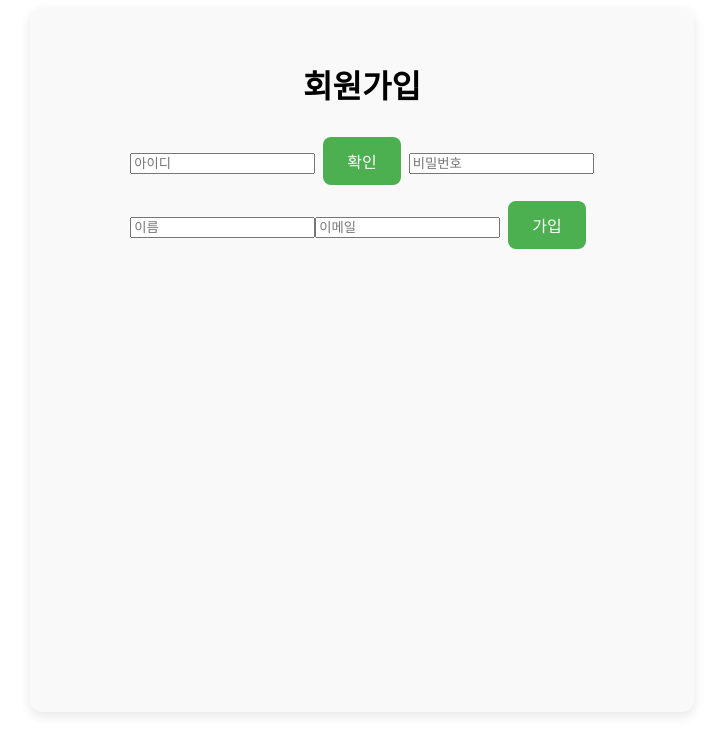
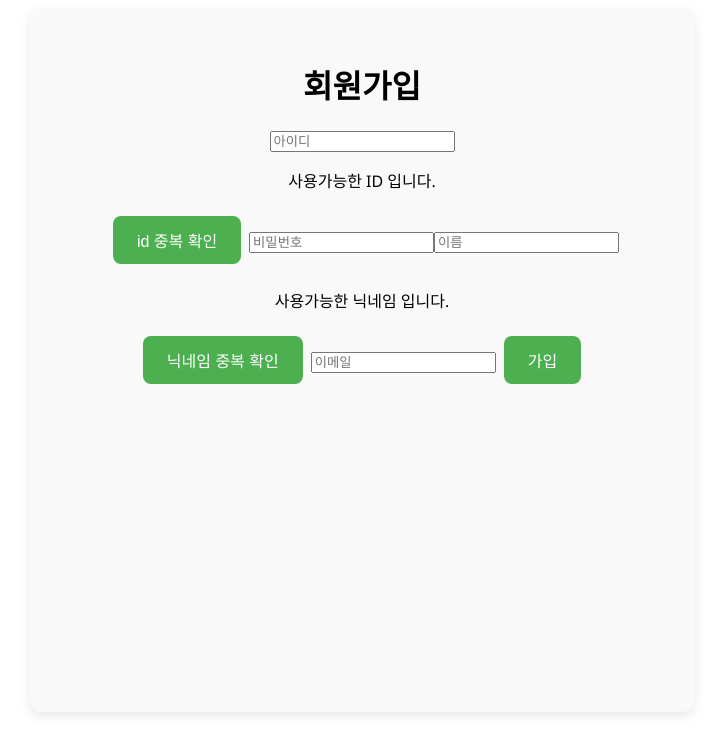
Before and after one commit to kdt-ful-class-three-group/updown, a React (Vite) app in the folder updown/client/: page /signup in a window 1280 px wide. Shown: the top 754 px of the page, without its empty margins (278-1001 px from the left). Built offline with nearby package versions, Linux system fonts and the light colour scheme.

Commit message:
현재 문구 표출은 되나, 초기 값이 false라 처음에 무조건 사용가능한 아이디 입니다가 표출됨.

```diff
--- a/updown/client/src/pages/SignUpPage.jsx
+++ b/updown/client/src/pages/SignUpPage.jsx
@@ -8,7 +8,8 @@ export const SignUpPage = () => {
   const [password, setPassword] = useState("");
   const [name, setName] = useState("");
   const [email, setEmail] = useState("");
-  const [validID, setValidID] = useState();
+  const [validID, setValidID] = useState(null);
+  const [validName, setVaildName] = useState(null);
   const navigate = useNavigate();
 
   const getFetch = async () => {
@@ -26,6 +27,7 @@ export const SignUpPage = () => {
       console.log('name:',nameData);
       // true, false값을 받아옴.
       setValidID(idData);
+      setVaildName(nameData);
     } catch (err) {
       console.log(`${err} 에러발생`);
     }
@@ -66,10 +68,12 @@ export const SignUpPage = () => {
     <div>
       <input type="text" placeholder="아이디" value={id} onChange={(e) => setId(e.target.value)} />
       {/* 아이디가 중복되면 p태그로 출력 */}
-      {validID && <p>중복된 아이디입니다.</p>}
-      <button onClick={getFetch}>확인</button>
+      {validID ? <p>중복된 아이디입니다.</p> : <p>사용가능한 ID 입니다.</p>}
+      <button onClick={getFetch}>id 중복 확인</button>
       <input type="password" placeholder="비밀번호" value={password} onChange={(e) => setPassword(e.target.value)} />
       <input type="text" placeholder="이름" name="name" value={name} onChange={(e) => setName(e.target.value)} />
+      {validName ? <p>중복된 닉네임 입니다.</p> : <p>사용가능한 닉네임 입니다.</p>}
+      <button onClick={getFetch}>닉네임 중복 확인</button>
       <input type="text" placeholder="이메일" name="email" value={email} onChange={(e) => setEmail(e.target.value)} />
       <Button btnName={"가입"} type="submit" onClick={onClickBtn} />
     </div>
```
